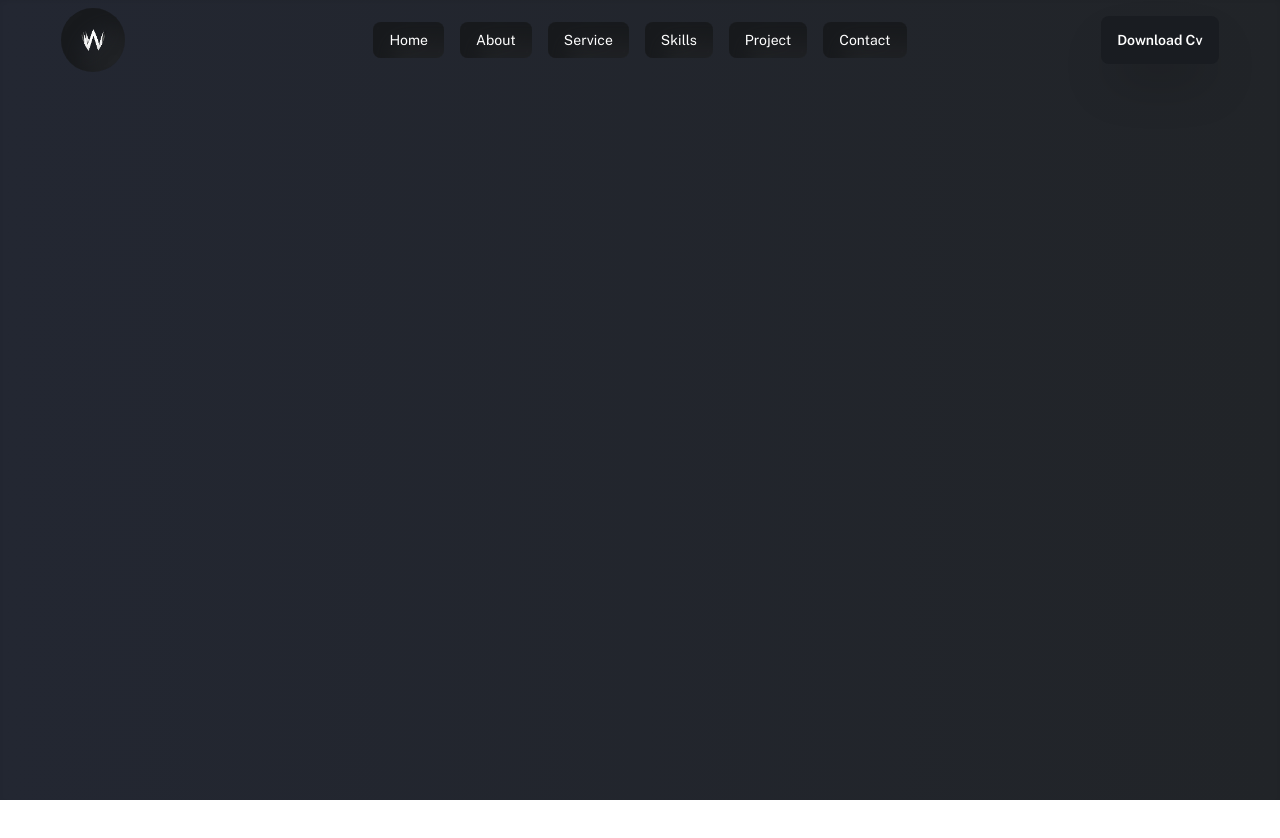
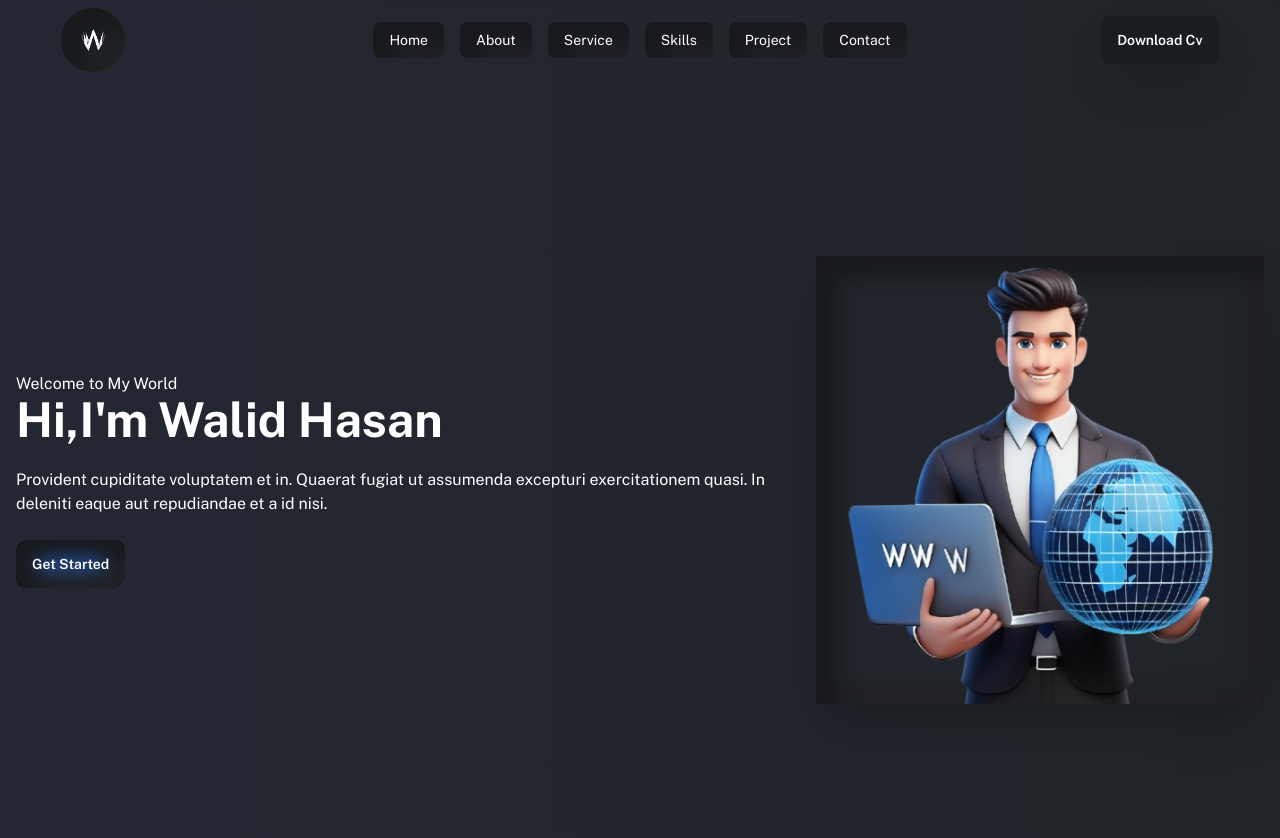
Before and after one commit to walid-official/my-new-portfolio, a React (Vite) app: page / in a window 1280 px wide. Shown: the top 838 px of the page. Before the commit the page ends 800 px from the top, so only its background shows below. Built offline with nearby package versions, Linux system fonts and the light colour scheme.

Commit message:
banner is added

```diff
--- a/src/components/Navbar/Navbar.jsx
+++ b/src/components/Navbar/Navbar.jsx
@@ -51,7 +51,7 @@ const Navbar = () => {
           {links}
             </ul>
           </div>
-          <div className="w-16 h-16 rounded-full boxShadow shadow-2xl"><img src={navLogo} alt="" /></div>
+          <div className="w-16 h-16 rounded-full boxShadow shadow-2xl"><img className="w-full" src={navLogo} alt="" /></div>
         </div>
         <div className="navbar-center hidden lg:flex">
           <ul className="menu menu-horizontal space-x-4 text-white px-1">
--- /dev/null
+++ b/src/components/banner/Banner.jsx
@@ -0,0 +1,30 @@
+import React from "react";
+import bannerImg from "../../assets/images/banner.png"
+const Banner = () => {
+  return (
+    <div>
+      <div className="hero h-screen text-white">
+        <div className="hero-content flex-col lg:flex-row-reverse">
+        <div className="shadow-2xl boxShadow">
+        <img
+            src={bannerImg}
+            className="max-w-md rounded-lg shadow-2xl"
+          />
+        </div>
+          <div>
+            <h2 >Welcome to My World</h2>
+            <h1 className="text-5xl font-bold">Hi,I'm Walid Hasan</h1>
+            <p className="py-6">
+              Provident cupiditate voluptatem et in. Quaerat fugiat ut assumenda
+              excepturi exercitationem quasi. In deleniti eaque aut repudiandae
+              et a id nisi.
+            </p>
+            <button className="btn bg-[#286fe8] border-none shadow-2xl boxShadow text-white">Get Started</button>
+          </div>
+        </div>
+      </div>
+    </div>
+  );
+};
+
+export default Banner;
--- a/src/layout/Main.jsx
+++ b/src/layout/Main.jsx
@@ -4,7 +4,7 @@ import { Outlet } from 'react-router-dom';
 
 const Main = () => {
     return (
-        <div className='bg-gradient-to-r from-[#232732] to-[#212428] shadow-inner h-screen'>
+        <div className='bg-gradient-to-r from-[#232732] to-[#212428] shadow-inner'>
             <Navbar></Navbar>
             <Outlet></Outlet>
         </div>
--- a/src/pages/Home.jsx
+++ b/src/pages/Home.jsx
@@ -1,9 +1,10 @@
 import React from 'react';
+import Banner from '../components/banner/Banner';
 
 const Home = () => {
     return (
         <div>
-
+            <Banner></Banner>
         </div>
     );
 };
```
Also changed, not shown: src/assets/images/banner.png (added).
